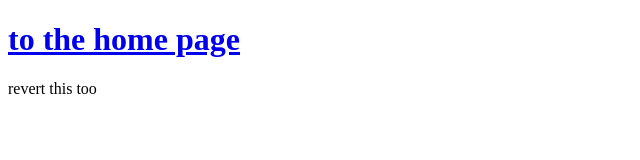
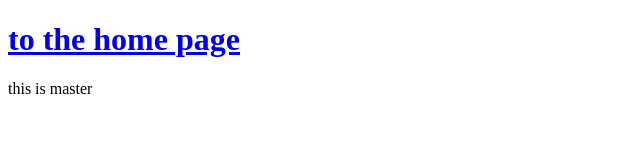
Before and after one commit to ZStriker19/ConArtistCollective, a plain HTML site: page aboutus.html in a window 1280 px wide. Shown: the full height of the page, 0-640 px from the left. Drawn offline with Linux system fonts and the light colour scheme.

Commit message:
put p for this is master in aboutus.html

```diff
--- a/aboutus.html
+++ b/aboutus.html
@@ -8,6 +8,6 @@
 
 <body>
     <h1><a href="index.html">to the home page</a></h1>
-    <p>revert this too</p>
+    <p>this is master</p>
 </body>
 </html>
```
